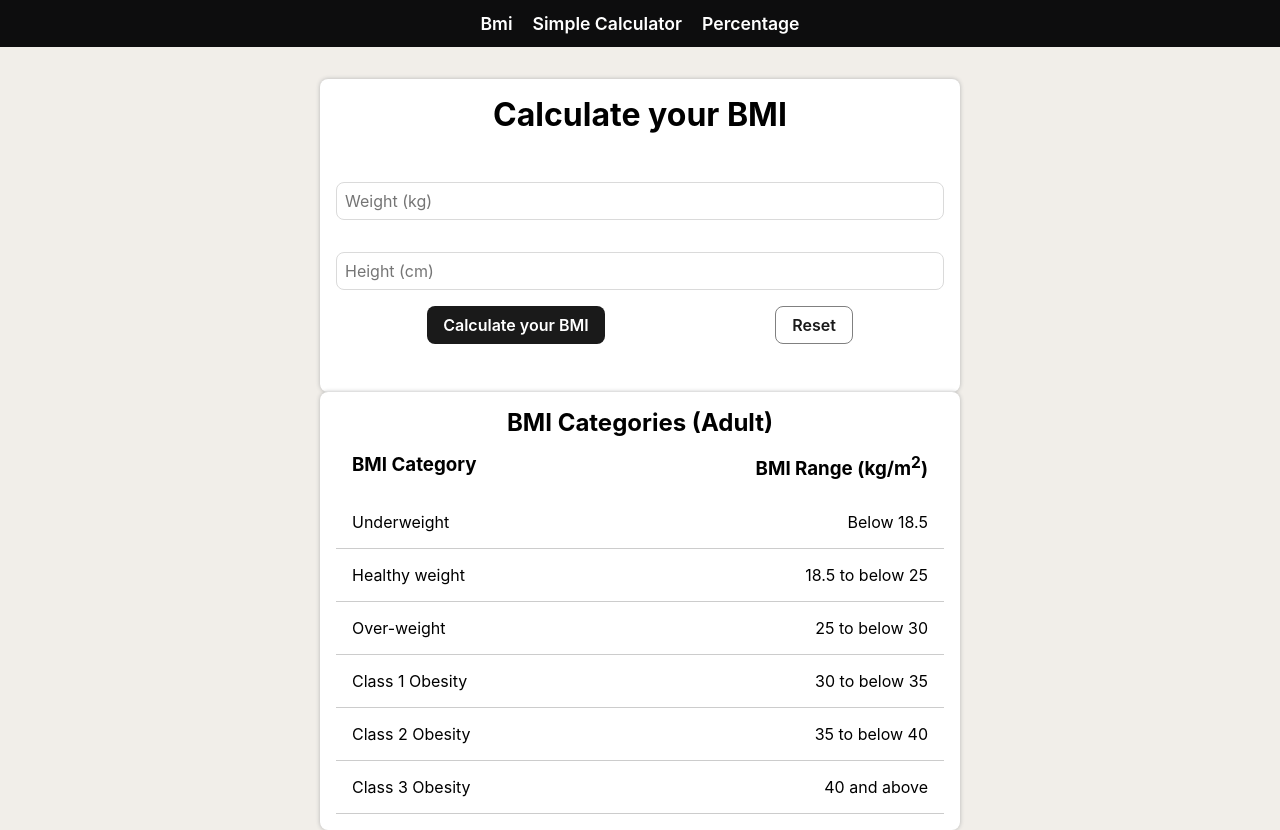
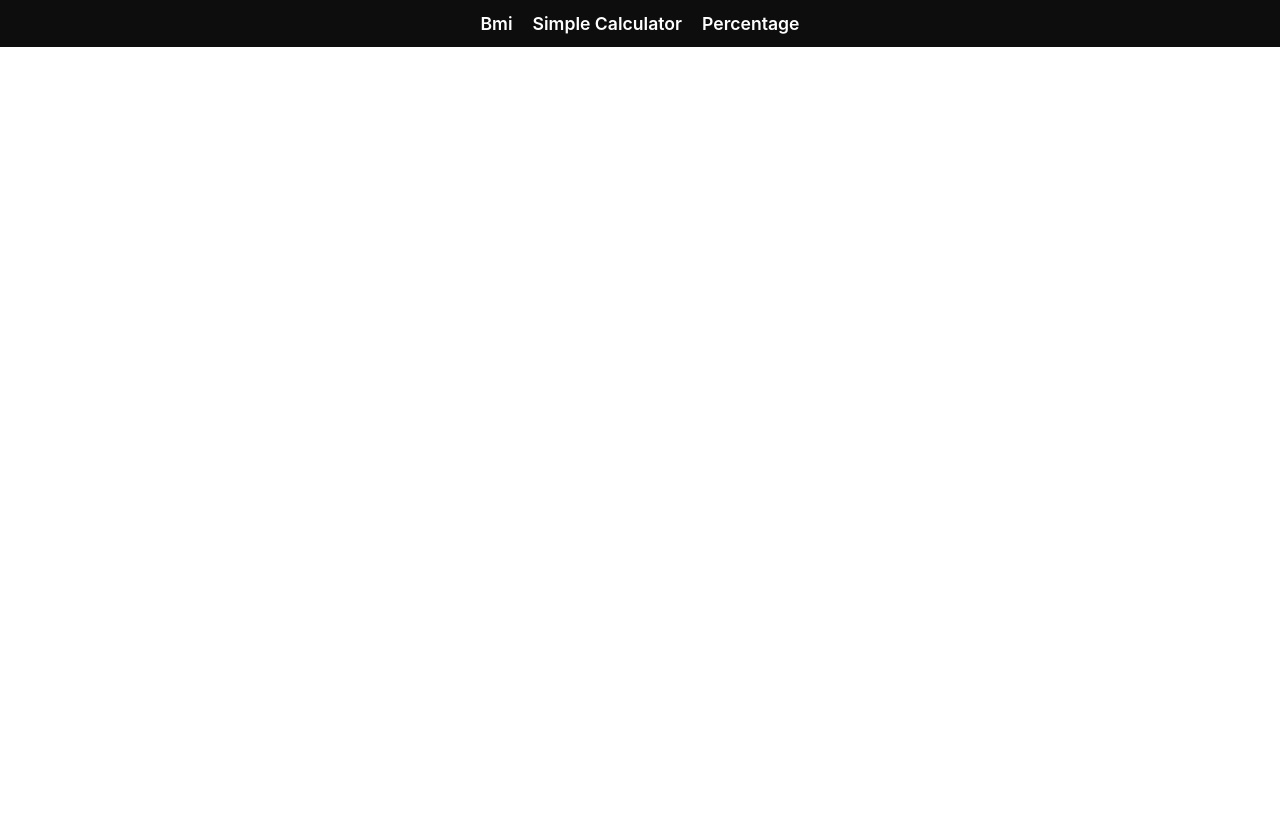
Before and after one commit to pen0808/Calculate-Anything, a React (Vite) app: page / in a window 1280 px wide. After the commit the page ends 800 px from the top, so only its background shows below. Built offline with nearby package versions, Linux system fonts and the light colour scheme.

Commit message:
Home route

```diff
--- a/src/App.jsx
+++ b/src/App.jsx
@@ -8,12 +8,12 @@ function App() {
   return (
     <HashRouter>
       <nav>
-        <Link to="/">Bmi</Link>
+        <Link to="/Calculate-Anything">Bmi</Link>
         <Link to="/calculator">Simple Calculator</Link>
         <Link to="/percentage">Percentage</Link>
       </nav>
       <Routes>
-        <Route path="/" element={<Bmi />}/>
+        <Route path="/Calculate-Anything" element={<Bmi />}/>
         <Route path="/calculator" element={<Calculator />}/>
         <Route path="/percentage" element={<Percentage />}/>
       </Routes>
```
